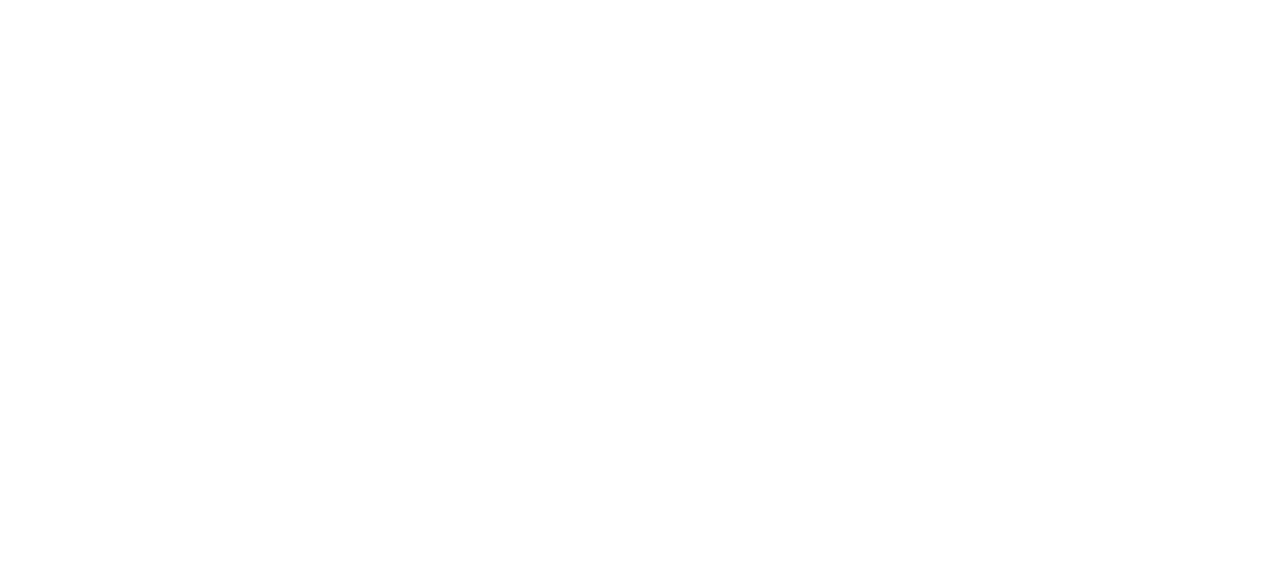
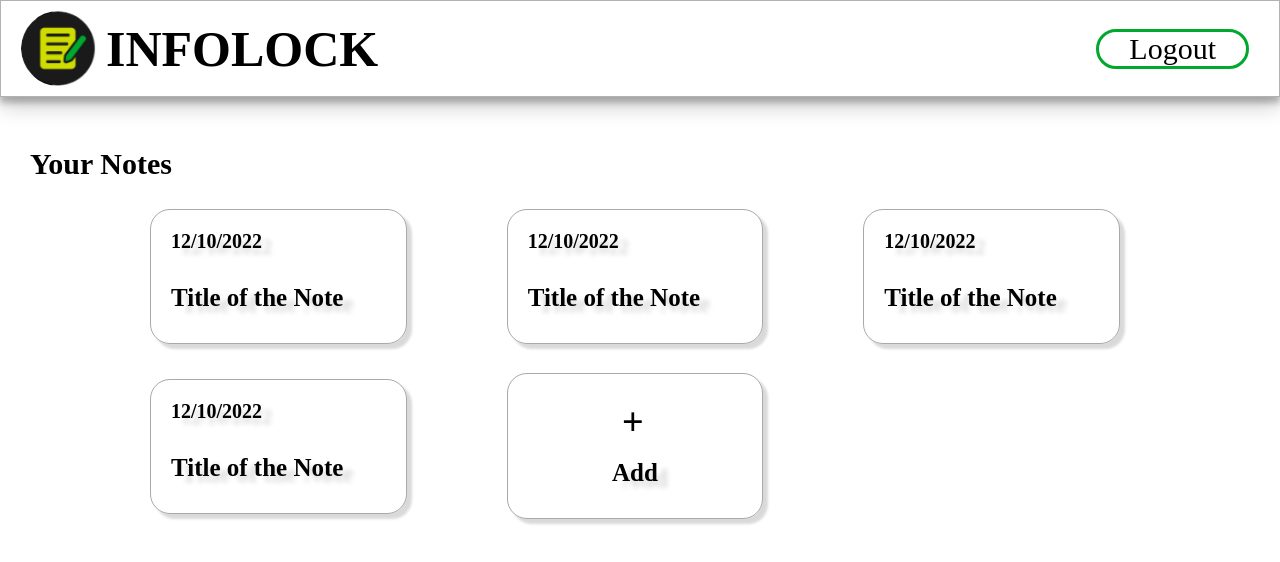
Before and after one commit to shivakumargangam/InfoLock, a React (Create React App) app: page /dashboard in a window 1280 px wide. Before the commit this address had no page. Shown: the top 562 px of the page. Built offline with nearby package versions, Linux system fonts and the light colour scheme; the HTML template or start-up script is replaced by a standard one.

Commit message:
Dashboard

```diff
--- a/src/App.js
+++ b/src/App.js
@@ -4,7 +4,7 @@
 import LandingNavbar from './Components/LandingNavbar';
 import LoginPage from './Containers/LoginPage';
 import SignupPage from './Containers/SignupPage';
-
+import Dashboard from './Containers/Dashboard';
 
 function App() {
   return (
@@ -15,6 +15,7 @@
           <Route path='/test' element={<LandingNavbar/>}/>
           <Route path='/login' element={<LoginPage/>}/>
           <Route path='/signup' element={<SignupPage/>}/>
+          <Route path='/dashboard' element={<Dashboard/>}/>
         </Routes>
       </Router>
     </div>
--- /dev/null
+++ b/src/Containers/Dashboard.js
@@ -0,0 +1,73 @@
+import React from 'react';
+import '../Stylesheet/Dashboard.css';
+import Logo from '../media/Logo.svg';
+import Plus from '../media/PlusSymbol.svg'
+import { Link } from "react-router-dom";
+const Dashboard = () => {
+    return (
+        <div >
+            <div className='DBNavMain'>
+                <Link to ='/' className='Links'>
+                    <div className='LPNavlogo'>
+                        <img src={Logo}/>
+                        <span>INFOLOCK</span>
+                    </div>
+                </Link>
+                <div className='DBNavLogoutdiv'>
+                    <div className='DBNavLogoutBox'>
+                        <Link to='/' className='Links'><span>Logout</span></Link>
+                    </div>
+                </div>
+            </div>
+        <div className='DBBody'>
+            <span>Your Notes</span>
+            <div className='DBNotes'>
+                <div className='DBNoteBox'>
+                    <div className='DBNoteHead'>
+                        <span>12/10/2022</span>
+                    </div>
+                    <div className='DBNotedesc'>
+                        <span>Title of the Note</span>
+                    </div>
+                </div>
+                <div className='DBNoteBox'>
+                    <div className='DBNoteHead'>
+                        <span>12/10/2022</span>
+                    </div>
+                    <div className='DBNotedesc'>
+                        <span>Title of the Note</span>
+                    </div>
+                </div>
+                <div className='DBNoteBox'>
+                    <div className='DBNoteHead'>
+                        <span>12/10/2022</span>
+                    </div>
+                    <div className='DBNotedesc'>
+                        <span>Title of the Note</span>
+                    </div>
+                </div>
+                <div className='DBNoteBox'>
+                    <div className='DBNoteHead'>
+                        <span>12/10/2022</span>
+                    </div>
+                    <div className='DBNotedesc'>
+                        <span>Title of the Note</span>
+                    </div>
+                </div>
+                <div className='DBPlusBox'>
+                    <div className='DBPluslogo'>
+                        <img src={Plus}/>
+                    </div>
+                    <div className='DBNotedesc'>
+                        <span>Add</span>
+                    </div>
+                </div>
+
+            </div>
+        </div>
+
+        </div>
+     );
+}
+
+export default Dashboard;
--- /dev/null
+++ b/src/Stylesheet/Dashboard.css
@@ -0,0 +1,107 @@
+.DBNavMain{
+    display: flex;
+    flex-direction: row;
+    align-items: center;
+    justify-content: space-between;
+    border: 1px solid rgb(180, 177, 177);
+    padding-top: 10px;
+    padding-bottom: 10px;
+    box-shadow: rgba(0, 0, 0, 0.19) 0px 10px 20px, rgba(0, 0, 0, 0.23) 0px 6px 6px;
+    margin-bottom: 50px;
+}
+
+
+.LPNavlogo{
+    display: flex;
+    flex-direction: row;
+    margin-left: 20px;
+    align-items: center;
+}
+.LPNavlogo img{
+    height: 75px;
+    margin-right: 10px;
+}
+
+.LPNavlogo span{
+    font-size: 50px;
+    font-family: 'Poppins';
+    font-weight: 600;
+}
+.DBNavLogoutdiv{
+    display: flex;
+    flex-direction: row;
+    align-items: center;
+    margin-right: 10px;
+}
+.DBNavLogoutBox span{
+    font-size: 30px;
+    font-family: 'Poppins';
+    font-weight: 500;
+    padding: 10px;
+    padding-left: 30px;
+    padding-right: 30px;
+}
+.DBNavLogoutBox{
+    border: 3px solid #00A82D;
+    border-radius: 20px;
+    margin-right: 20px;
+}
+.DBBody{
+    text-align: left;
+    padding-left: 30px;
+}
+.DBBody span{
+    font-size: 30px;
+    font-family: 'Poppins';
+    font-weight: bold;
+
+}
+.DBNoteBox{
+    border: 1px solid rgba(0, 0, 0, 0.338);
+    padding: 20px;
+    border-radius: 20px;
+    margin: 20px;
+    margin-right: 60px;
+    box-shadow: rgba(0, 0, 0, 0.15) 5px 5px 2.6px;
+}
+.DBNoteHead{
+    margin-bottom: 20px;
+}
+.DBNoteHead span{
+    font-size: 20px;
+    font-family: 'Poppins';
+    text-shadow: 10px 6px 5px rgba(0,0,0,0.16);
+}
+.DBNotedesc span{
+    font-size: 25px;
+    font-family: 'Poppins';
+    /* font-weight: bold; */
+    line-height: 50px;
+    text-shadow: 10px 6px 5px rgba(0,0,0,0.16);
+}
+.DBNotes{
+    display: grid;
+    flex-direction: row;
+    align-items: center;
+    justify-content: space-between;
+    padding-top: 20px;
+    padding-left: 100px;
+    grid-template-columns: repeat(3, 1fr);
+    grid-template-rows: repeat(6, 150px);
+    padding-right: 100px;
+    gap: 20px;
+}
+.DBPlusBox{
+    border: 1px solid rgba(0, 0, 0, 0.338);
+    padding: 20px;
+    border-radius: 20px;
+    margin: 20px;
+    margin-right: 60px;
+    box-shadow: rgba(0, 0, 0, 0.15) 5px 5px 2.6px;
+    text-align: center;
+
+}
+.DBPluslogo img{
+    height: 50px;
+
+}
```
Also changed, not shown: src/media/PlusSymbol.svg (added).
